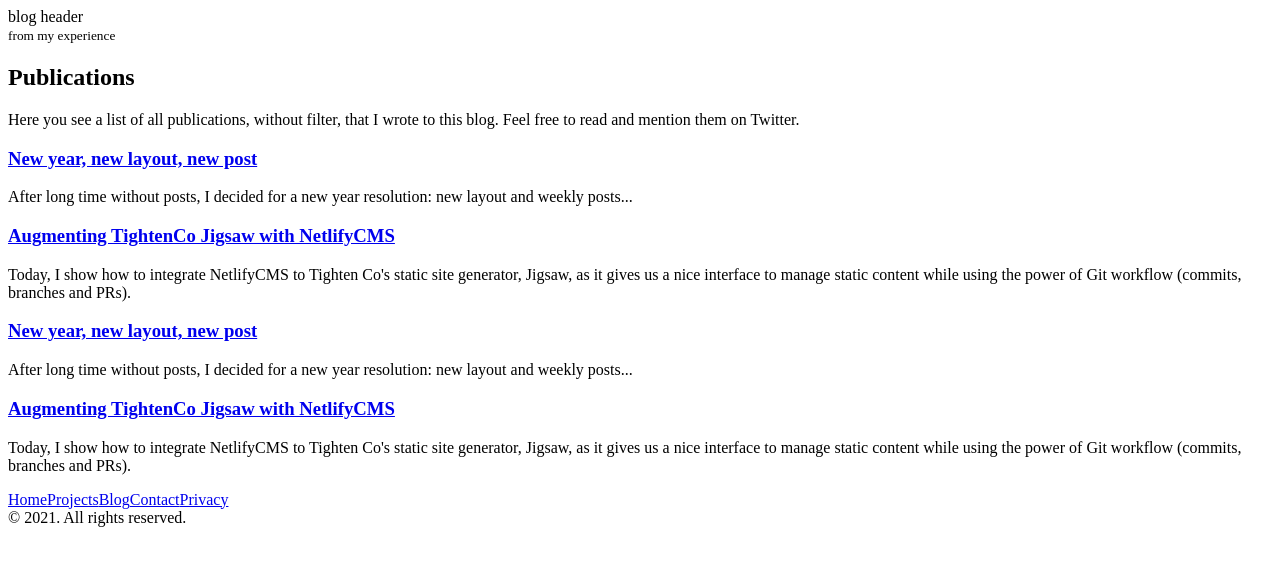
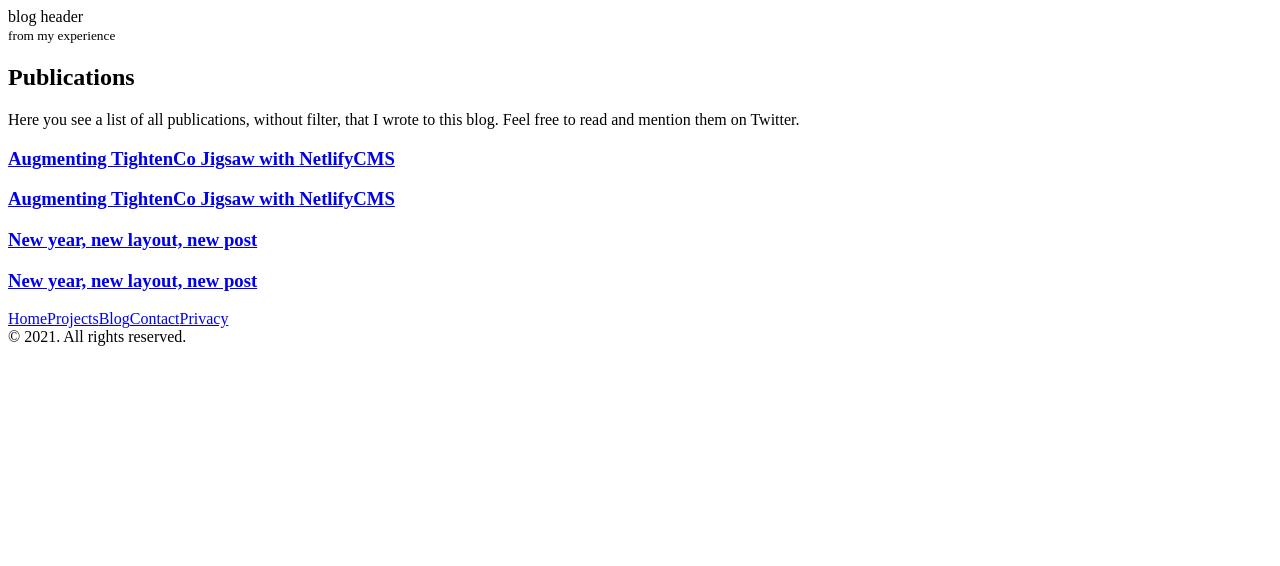
Before and after one commit to erickpatrick/bwtw.erickpatrick.net, a Next.js app: page /blog in a window 1280 px wide. Shown: the top 566 px of the page. Built offline with nearby package versions, Linux system fonts and the light colour scheme.

Commit message:
updates layouts and components

```diff
--- a/components/Post/Summary.tsx
+++ b/components/Post/Summary.tsx
@@ -13,7 +13,7 @@ export default function PostSummary(key: number, post: Post) {
             </Link>
           </h3>
           <div className="w-full text-xl md:text-2xl xl:text-3xl leading-normal sm:leading-normal md:leading-normal xl:leading-normal">
-            <p className="mb-8">{post.summary}</p>
+            <p className="mb-8">{post.description}</p>
           </div>
         </div>
       </Section>
--- a/layouts/BlogLayout.tsx
+++ b/layouts/BlogLayout.tsx
@@ -19,9 +19,8 @@ export default function BlogLayout({ meta, children }: BlogLayoutParams) {
   return (
     <>
       <Meta title={meta?.title ?? 'Blog'} description={meta?.description} />
-      <div className="sm:max-w-lg md:max-w-xl lg:max-w-2xl xl:max-w-4xl mx-auto px-4 py-8 md:px-0 font-thin prose-2xl">
+      <div className="sm:max-w-lg md:max-w-xl lg:max-w-2xl xl:max-w-4xl mx-auto px-4 py-8 md:px-0 font-thin prose-2xl flex flex-wrap">
         {children}
-        <div className="clear-both"></div>
       </div>
     </>
   );
--- a/layouts/partials/Footer.tsx
+++ b/layouts/partials/Footer.tsx
@@ -4,7 +4,7 @@ export default function Footer() {
   return (
     <>
       <footer className="p-4 text-xl text-center font-thin bg-black">
-        <nav className="text-white">
+        <nav className="text-white font-semibold">
           <Link href="/">
             <a className="inline-block p-4 hover:underline">Home</a>
           </Link>
@@ -21,7 +21,7 @@ export default function Footer() {
             <a className="inline-block p-4 hover:underline">Privacy</a>
           </Link>
         </nav>
-        <span className="text-gray-500">
+        <span className="text-white font-light">
           &copy; {new Date().getFullYear()}. All rights reserved.
         </span>
       </footer>
--- a/pages/blog/index.tsx
+++ b/pages/blog/index.tsx
@@ -31,9 +31,13 @@ export default function Blog({ description }: { description: string }) {
                 'Here you see a list of all publications, without filter, that I wrote to this blog. Feel free to read and mention them on Twitter.',
             }}
           >
-            {content.posts.map((post: Post, key: number) => {
-              return PostSummary(key, post);
-            })}
+            {content.posts
+              .sort((a, b) => {
+                return a.date > b.date ? -1 : a.date < b.date ? 1 : 0;
+              })
+              .map((post: Post, key: number) => {
+                return PostSummary(key, post);
+              })}
           </BlogLayout>
         </>
       )}
```
